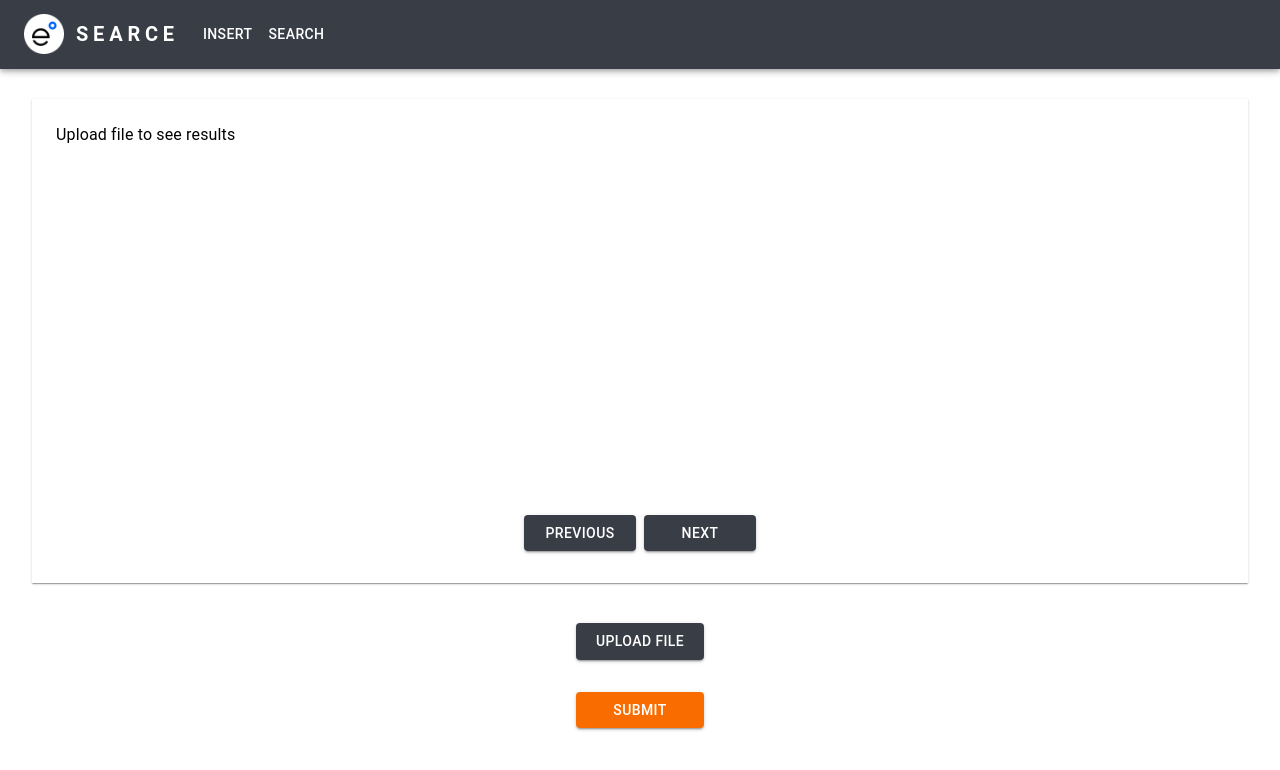
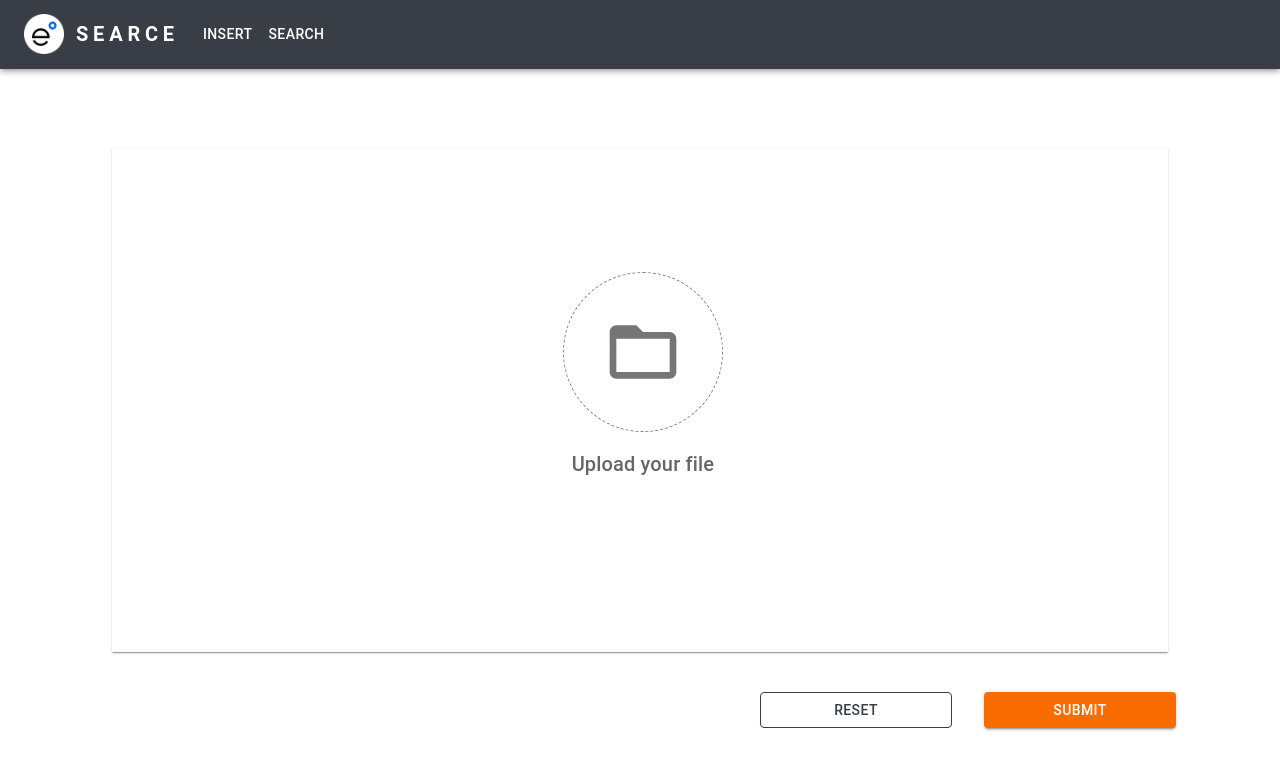
Before and after one commit to Exter-dg/searchEngine2, a React (Create React App) app in the folder client/: page / in a window 1280 px wide. Shown: the top 770 px of the page. Built offline with nearby package versions, Linux system fonts and the light colour scheme.

Commit message:
Fix: Folder upload UI

```diff
--- a/client/src/pages/HomePage.jsx
+++ b/client/src/pages/HomePage.jsx
@@ -1,8 +1,9 @@
-import { Button, Box, Grid, Typography } from "@mui/material";
+import { Button, Box, Grid, Typography, IconButton } from "@mui/material";
 import axios from "axios";
 import { useState } from "react";
 import Lottie from "lottie-react";
 import loadingJson from "../assets/loading2.json";
+import FolderOpenOutlinedIcon from "@mui/icons-material/FolderOpenOutlined";
 
 export default function HomePage() {
 	const [file, setFile] = useState(undefined);
@@ -16,6 +17,7 @@ export default function HomePage() {
 	};
 
 	const handleSubmit = async () => {
+		if (file === undefined) return;
 		setIsSearching(true);
 		const data = new FormData();
 		data.append("file", file);
@@ -26,6 +28,12 @@ export default function HomePage() {
 		setFileData(response.data);
 		setPage(0);
 		setIsSearching(false);
+	};
+
+	const resetFile = () => {
+		setFileData([]);
+		setPage(0);
+		setFile(undefined);
 	};
 
 	const toggleNextPage = () => {
@@ -47,24 +55,28 @@ export default function HomePage() {
 			rowGap={4}
 			minHeight="80vh"
 			maxWidth="100%"
-			sx={{ marginTop: "4rem", padding: "3vh" }}>
+			sx={{
+				marginTop: "4rem",
+				padding: "3vh",
+				paddingLeft: "13vh",
+				paddingRight: "13vh",
+			}}>
 			<Grid
 				container
 				style={{ overflow: "clip" }}
 				minHeight="40vh"
 				maxHeight="65vh">
 				<Grid item xs={12}>
-					<Box sx={{ boxShadow: 1, margin: "1vh" }}>
+					<Box sx={{ boxShadow: 1, margin: "1vh", height: "63vh" }}>
 						<Box
 							style={{
-								height: "42vh",
+								height: "41vh",
 								overflow: "scroll",
 							}}
 							sx={{
 								width: "96%",
 								padding: "3vh",
 							}}>
-							<Typography align="justify">
 							{isSearching ? (
 								<Lottie
 									loop
@@ -78,12 +90,41 @@ export default function HomePage() {
 									}}
 								/>
 							) : fileData.length > 0 ? (
-									fileData[page]
+								<Typography align="justify">{fileData[page]}</Typography>
 							) : (
-									"Upload file to see results"
-								)}
+								<Box
+									sx={{ height: "100%" }}
+									display="flex"
+									justifyContent="center"
+									flexDirection="column"
+									alignItems="center">
+									<input
+										type="file"
+										id="icon-button-file"
+										hidden
+										onChange={handleChange}
+									/>
+									<label htmlFor="icon-button-file">
+										<IconButton
+											color="#393e46"
+											component="span"
+											aria-label="add an alarm"
+											sx={{
+												mt: "6rem",
+												border: "1px dashed grey",
+												height: "10rem",
+												width: "10rem",
+											}}>
+											<FolderOpenOutlinedIcon sx={{ fontSize: "5rem" }} />
+										</IconButton>
+									</label>
+									<Typography variant="h6" color="text.secondary" m={2}>
+										Upload your file
 									</Typography>
 								</Box>
+							)}
+						</Box>
+						{fileData.length > 0 ? (
 							<Box
 								sx={{
 									padding: "1vh",
@@ -132,33 +173,27 @@ export default function HomePage() {
 										Next
 									</Button>
 								</Box>
-							{fileData.length > 0
-								? `Page ${page + 1} of ${fileData.length}`
-								: ""}
+								{`Page ${page + 1} of ${fileData.length}`}
 							</Box>
+						) : (
+							""
+						)}
 					</Box>
 				</Grid>
 			</Grid>
-			<Button
-				variant="contained"
-				sx={{
-					backgroundColor: "#393e46",
-					width: "8rem",
-					"&:hover": {
-						backgroundColor: "#393e46",
-						opacity: [0.9, 0.8, 0.7],
-					},
-				}}
-				component="label">
-				Upload File
-				<input type="file" hidden onChange={handleChange} />
-			</Button>
+			<Box
+				display="flex"
+				justifyContent="end"
+				flexDirection="row-reverse"
+				alignItems="start"
+				columnGap={4}
+				sx={{ width: "100%" }}>
 				<Button
 					variant="contained"
 					classes={"primary-button"}
 					sx={{
 						backgroundColor: "#f96d00",
-					width: "8rem",
+						width: "12rem",
 						"&:hover": {
 							backgroundColor: "#f96d00",
 							opacity: [0.9, 0.8, 0.7],
@@ -168,6 +203,26 @@ export default function HomePage() {
 					onClick={handleSubmit}>
 					Submit
 				</Button>
+				{/* <Typography variant="caption" color="text.secondary" mt={1}>
+					or
+				</Typography> */}
+				<Button
+					variant="outlined"
+					onClick={resetFile}
+					sx={{
+						width: "12rem",
+						color: "#393e46",
+						borderColor: "#393e46",
+						"&:hover": {
+							opacity: [0.9, 0.8, 0.7],
+							backgroundColor: "white",
+							color: "#393e46",
+							borderColor: "#393e46",
+						},
+					}}>
+					Reset
+				</Button>
+			</Box>
 		</Box>
 	);
 }
```
Also changed, not shown: 1 other file (tests, documents, lock files or other folders). Lines whose indentation alone changed are shown as unchanged.
